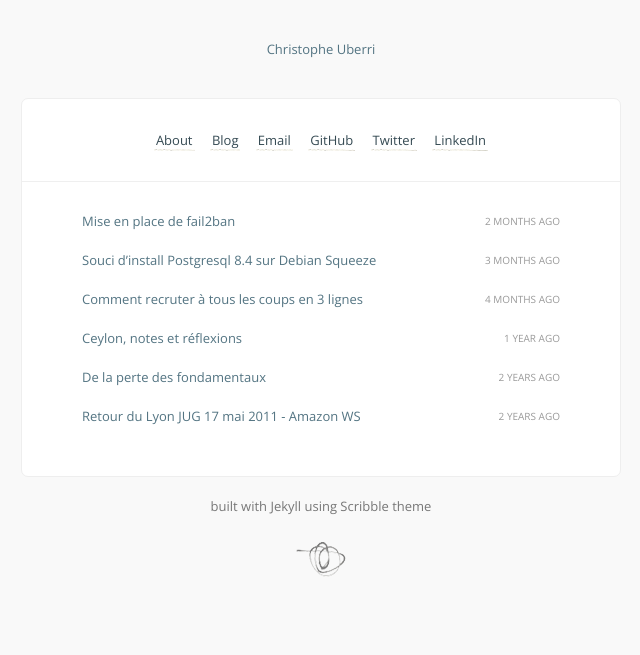
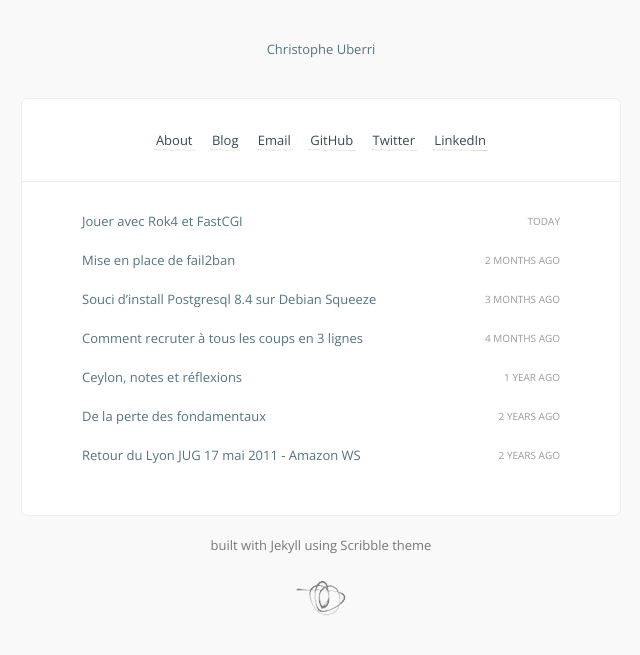
Before and after one commit to cuberri/cuberri.github.io, a Jekyll site: the page built from index.md, in a window 1280 px wide. Shown: the top 655 px of the page, without its empty margins (319-959 px from the left). Built offline with Jekyll 4.4.1, drawn with Linux system fonts in a browser that asks for light colours; Markdown is read by kramdown in place of the engine named in the settings; comment, search, counter and statistics services are not loaded.

Commit message:
New blog post : Rok4/FastCGI

```diff
--- a/_config.yml
+++ b/_config.yml
@@ -27,6 +27,9 @@ rdiscount:
   extensions:     [smart]
 
 myposts:
+  - title:        Jouer avec Rok4 et FastCGI
+    date:         2013-07-14 22:38:12
+    url:          http://blog.uberri.net/post/55452501813/jouer-avec-rok4-et-fastcgi
   - title:        Mise en place de fail2ban
     date:         2013-05-12 20:36:48
     url:          http://blog.uberri.net/post/50249783647/mise-en-place-de-fail2ban
```
